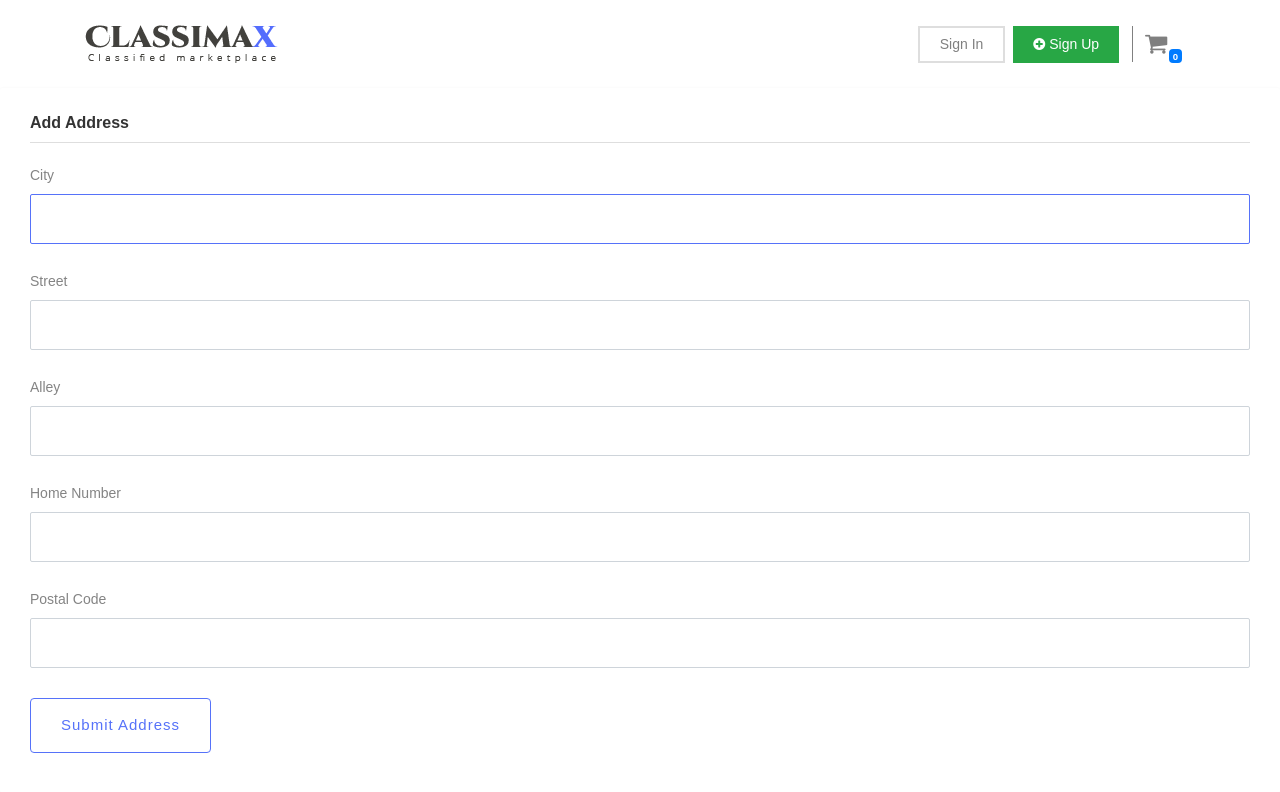
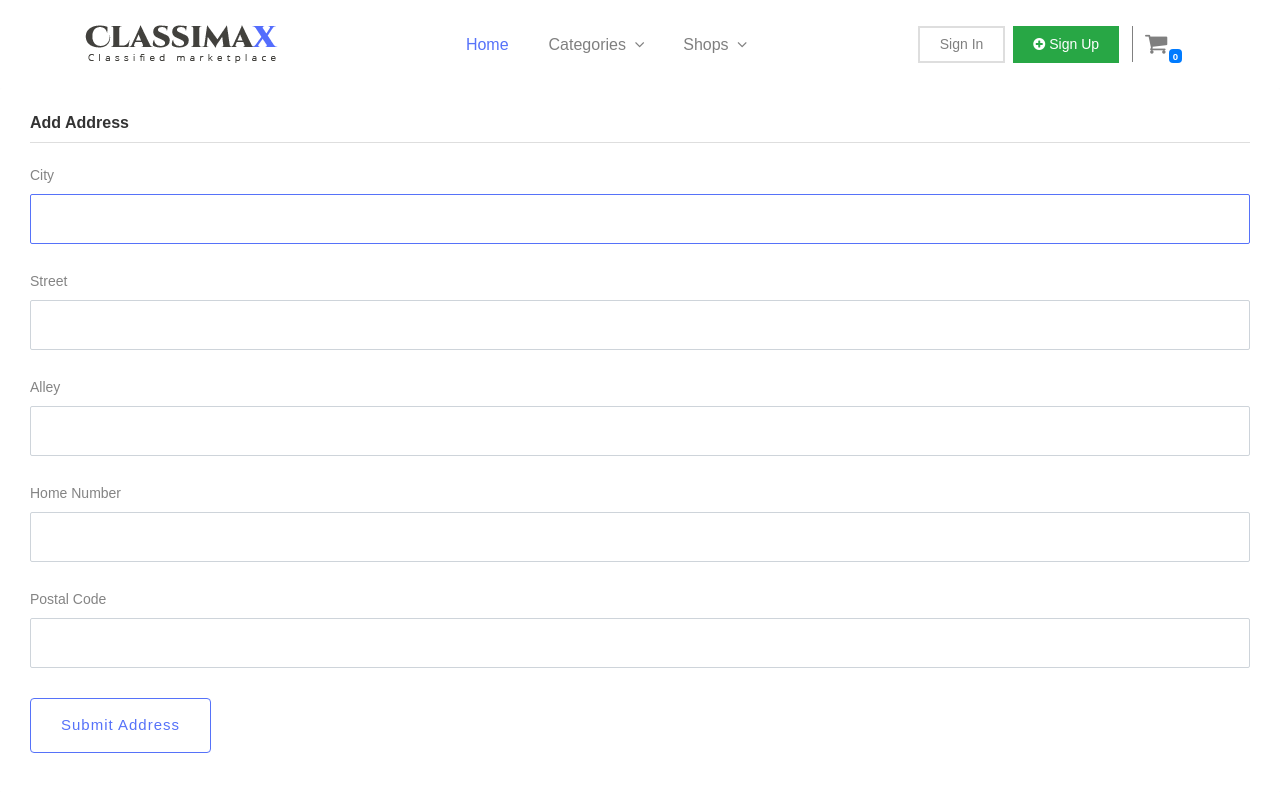
Before and after one commit to mohsnMohsni/hera, a Django app: template templates/account/add-address.html in a window 1280 px wide. Shown: the top 792 px of the page. Run offline with Django 3.2, Linux system fonts and the light colour scheme; the template is opened without the code that fills it: values that come from a table or form of the project are taken from there, others are empty; data comes from the database, SQL or seed files in the repository; some libraries are stand-ins or nearby versions; some web fonts are replaced.

Commit message:
add navbar menu to header

```diff
--- a/app_siteview/api.py
+++ b/app_siteview/api.py
@@ -1,5 +1,5 @@
-from .serializers import ProductSearchSerializer, CategorySearchSerializer
-from app_product.models import Product, Category, ShopProduct
+from .serializers import ProductSearchSerializer, CategorySearchSerializer, ShopSerializer
+from app_product.models import Product, Category, ShopProduct, Shop
 from django.views.decorators.csrf import csrf_exempt
 from django.http import JsonResponse, HttpResponse
 from app_order.models import CartItem
@@ -73,3 +73,15 @@ def handle_cart(request):
         else:
             redis_server.rpush(f'{request.user.ip_address}', request.POST.get('id'))
             return HttpResponse(status=201)
+
+
+def get_shops(request):
+    shops = Shop.objects.all()
+    shops = ShopSerializer(shops, many=True)
+    return JsonResponse({'shops': shops.data}, safe=False)
+
+
+def get_categories(request):
+    categories = Category.objects.filter(parent=None)
+    categories = CategorySearchSerializer(categories, many=True)
+    return JsonResponse({'categories': categories.data}, safe=False)
--- a/app_siteview/serializers.py
+++ b/app_siteview/serializers.py
@@ -1,5 +1,11 @@
-from app_product.models import Product, Category, ShopProduct
+from app_product.models import Product, Category, ShopProduct, Shop
 from rest_framework import serializers
+
+
+class ShopSerializer(serializers.ModelSerializer):
+    class Meta:
+        model = Shop
+        fields = ('slug', 'name')
 
 
 class ShopProductSerializer(serializers.ModelSerializer):
--- a/app_siteview/urls.py
+++ b/app_siteview/urls.py
@@ -1,4 +1,4 @@
-from .api import search, handle_cart
+from .api import search, handle_cart, get_categories, get_shops
 from django.urls import path
 from .views import HomeView
 
@@ -8,4 +8,6 @@ urlpatterns = [
     path('', HomeView.as_view(), name='home'),
     path('search/', search, name='search'),
     path('cart/', handle_cart, name='handle_cart'),
+    path('header-menu/shop/', get_shops, name='get_shops'),
+    path('header-menu/category/', get_categories, name='get_categories')
 ]
--- a/static/custom/css/style.css
+++ b/static/custom/css/style.css
@@ -2729,3 +2729,9 @@ form textarea {
     left: -5px;
     top: 8px;
 }
+
+
+.dropdown-item-header {
+    text-align: center;
+    padding: 10px 30px 10px 30px !important;
+}
--- a/static/custom/js/header.js
+++ b/static/custom/js/header.js
@@ -18,3 +18,46 @@ function addNumberToCartIcon(num) {
 }
 
 getCartProductCount();
+
+function addShopHeader(res) {
+    let shopHeader = $('#header-shops');
+    shopHeader.html('');
+    for (let shop of res.shops) {
+        shopHeader.append(`
+            <a class="dropdown-item dropdown-item-header" href="/fa/shop/${shop.slug}">${shop.name}</a>
+        `)
+    }
+}
+
+function addCategoriesHeader(res) {
+    let categoryHeader = $('#header-categories');
+    categoryHeader.html('');
+    for (let category of res.categories) {
+        categoryHeader.append(`
+            <a class="dropdown-item dropdown-item-header" href="/fa/shop/category/${category.slug}">${category.name}</a>
+        `)
+    }
+}
+
+function headerCategoryMenu() {
+    $.ajax({
+        type: 'GET',
+        url: '/en/header-menu/category',
+        success: function (response) {
+            addCategoriesHeader(response);
+        }
+    })
+}
+
+function headerShopMenu() {
+    $.ajax({
+        type: 'GET',
+        url: '/en/header-menu/shop',
+        success: function (response) {
+            addShopHeader(response);
+        }
+    })
+}
+
+headerCategoryMenu();
+headerShopMenu();
--- a/templates/components/base/header.html
+++ b/templates/components/base/header.html
@@ -5,7 +5,7 @@
 {% get_current_language as LANGUAGE_CODE %}
 <!-- Current language: {{ LANGUAGE_CODE }} -->
 
-<section>
+<section style="position: sticky; top: 0; z-index: 6 !important;  background-color: rgb(255,255,255);">
     <div class="container">
         <div class="row">
             <div class="col-md-12">
@@ -19,6 +19,32 @@
                         <span class="navbar-toggler-icon"></span>
                     </button>
                     <div class="collapse navbar-collapse" id="navbarSupportedContent">
+                        {% if LANGUAGE_CODE == 'fa' %}
+                            <ul class="navbar-nav mr-auto main-nav">
+                        {% else %}
+                            <ul class="navbar-nav ml-auto main-nav">
+                        {% endif %}
+                        <li class="nav-item active">
+                            <a class="nav-link" href="{% url 'siteview:home' %}">
+                                {% translate 'Home' %}
+                            </a>
+                        </li>
+                        <li class="nav-item dropdown dropdown-slide">
+                            <a class="nav-link dropdown-toggle" data-toggle="dropdown" href="">
+                                {% translate 'Categories' %}
+                                <span><i class="fa fa-angle-down"></i></span>
+                            </a>
+                            <div class="dropdown-menu" id="header-categories"></div>
+                        </li>
+                        <li class="nav-item dropdown dropdown-slide">
+                            <a class="nav-link dropdown-toggle" href="#" data-toggle="dropdown" aria-haspopup="true"
+                               aria-expanded="false">
+                                {% translate 'Shops' %}
+                                <span><i class="fa fa-angle-down"></i></span>
+                            </a>
+                            <div class="dropdown-menu" id="header-shops"></div>
+                        </li>
+                        </ul>
                         {% if LANGUAGE_CODE == 'fa' %}
                             <ul class="navbar-nav mr-auto mt-10">
                         {% else %}
```
